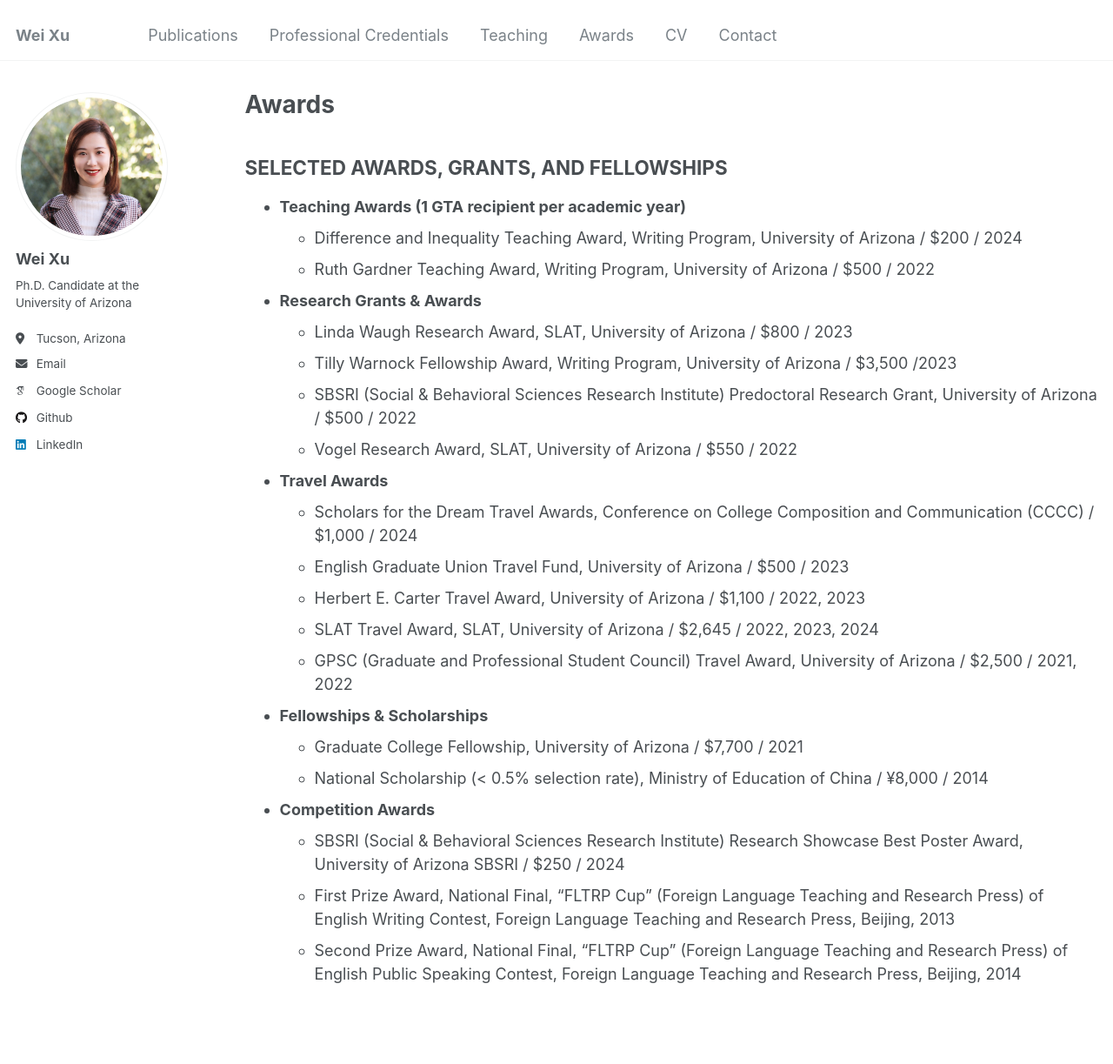
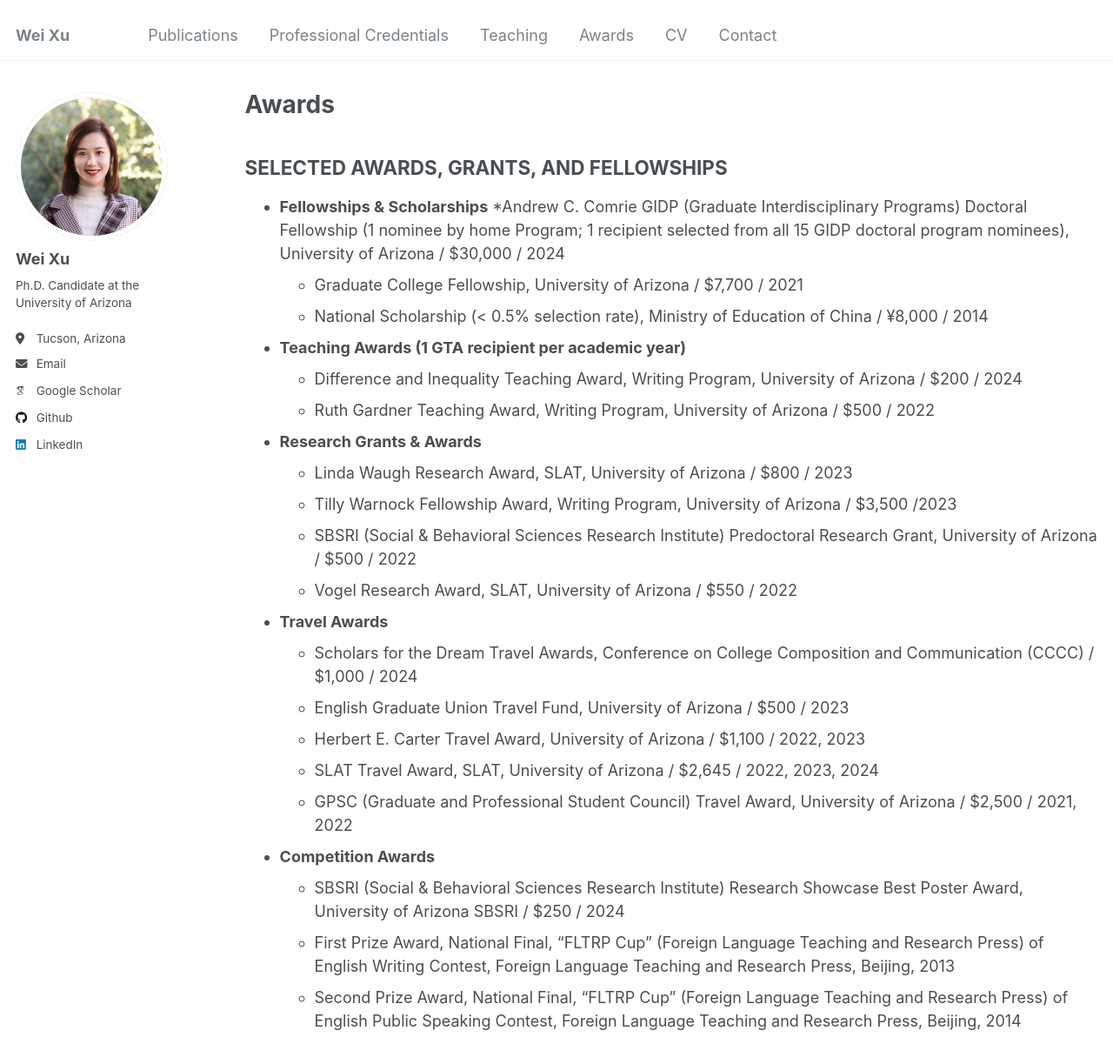
Before and after one commit to weixu-vivian/weixu-vivian.github.io, a Jekyll site: the page built from _pages/awards.md, in a window 1280 px wide and 1400 px high. Shown: the top 1223 px of the window at 87% size. Built offline with Jekyll 4.4.1, drawn with Linux system fonts in a browser that asks for light colours; some web fonts are replaced.

Commit message:
awards.md

```diff
--- a/_pages/awards.md
+++ b/_pages/awards.md
@@ -8,6 +8,11 @@ author_profile: true
 
 ## SELECTED AWARDS, GRANTS, AND FELLOWSHIPS
 
+* **Fellowships & Scholarships**
+  *Andrew C. Comrie GIDP (Graduate Interdisciplinary Programs) Doctoral Fellowship (1 nominee by home Program; 1
+  recipient selected from all 15 GIDP doctoral program nominees), University of Arizona / $30,000 / 2024
+  *  Graduate College Fellowship, University of Arizona / $7,700 / 2021
+  *  National Scholarship (< 0.5% selection rate), Ministry of Education of China / ¥8,000 / 2014
 * **Teaching Awards (1 GTA recipient per academic year)**
   *  Difference and Inequality Teaching Award, Writing Program, University of Arizona / $200 / 2024
   *  Ruth Gardner Teaching Award, Writing Program, University of Arizona / $500 / 2022
```
Also changed, not shown: other parts of _pages/awards.md (+0 -3 lines).
